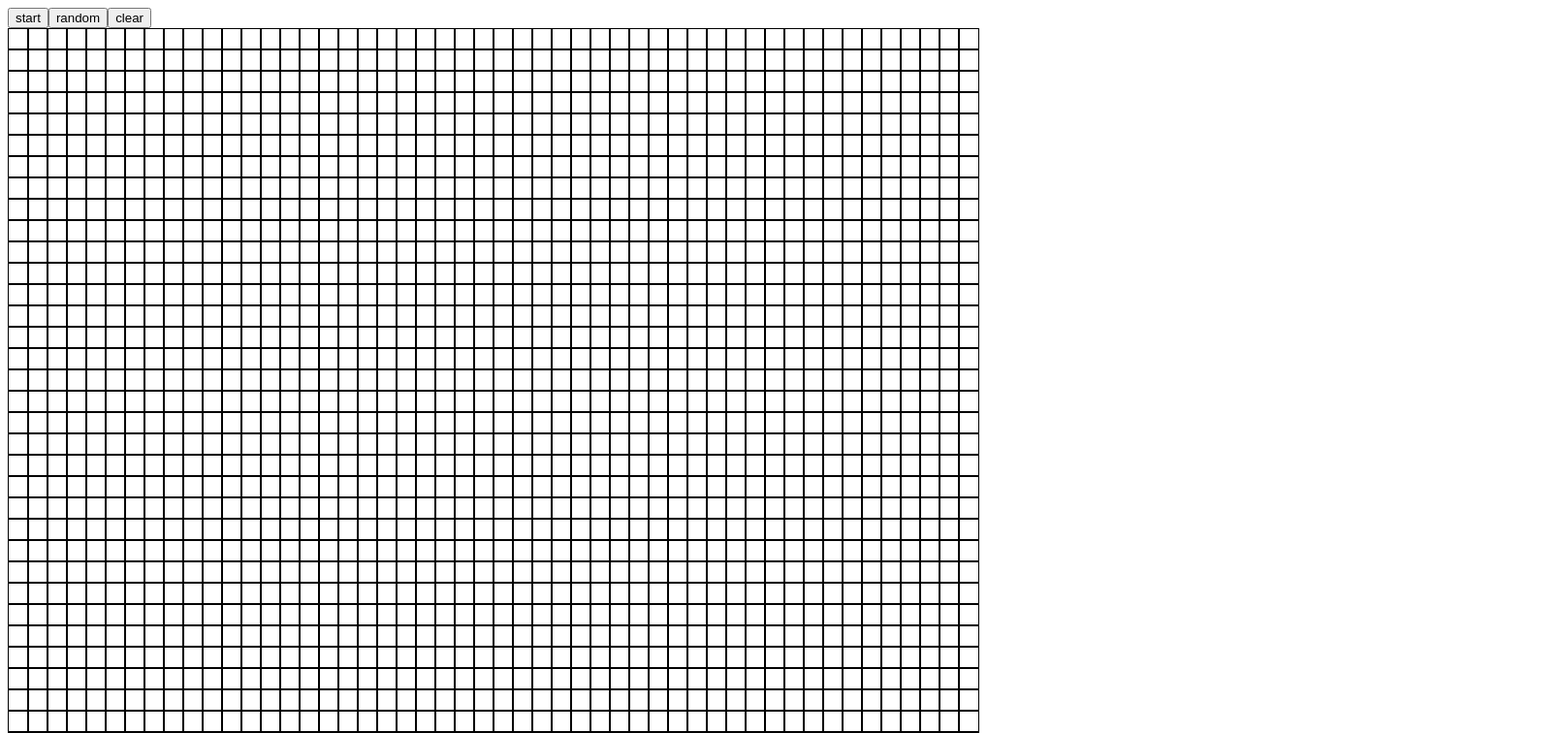
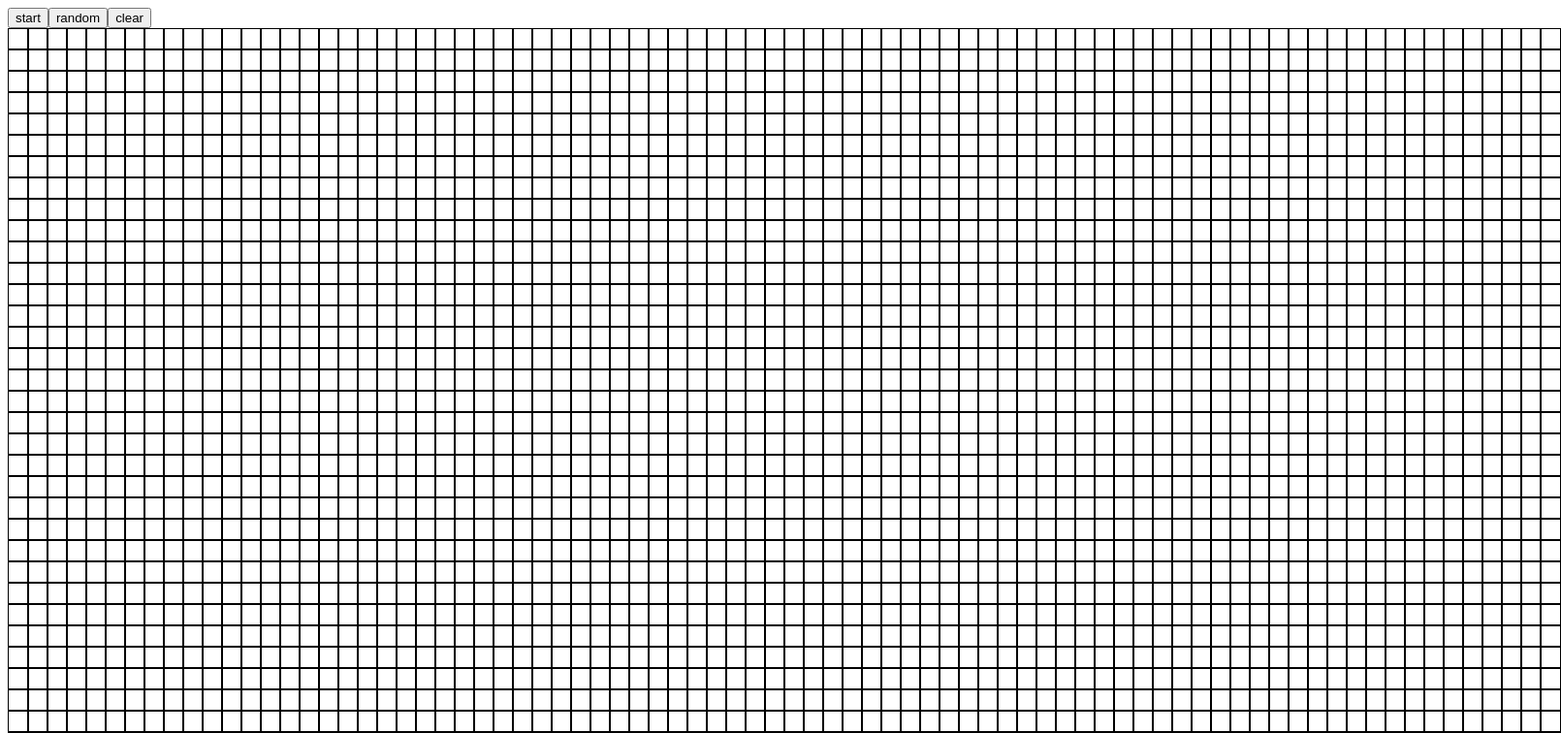
Before and after one commit to William-Ryan/cs_buildweek_1, a React (Create React App) app in the folder game-of-life/: page / in a window 1280 px wide. Shown: the top 756 px of the page at 97% size, 1610 px wide, since content can reach past the window. Built offline with nearby package versions, Linux system fonts and the light colour scheme.

Commit message:
Add polish and color features for game

```diff
--- a/game-of-life/package.json
+++ b/game-of-life/package.json
@@ -10,6 +10,7 @@
     "@types/node": "^12.0.0",
     "@types/react": "^16.9.0",
     "@types/react-dom": "^16.9.0",
+    "immer": "^7.0.7",
     "react": "^16.13.1",
     "react-dom": "^16.13.1",
     "react-scripts": "3.4.1",
--- a/game-of-life/src/App.tsx
+++ b/game-of-life/src/App.tsx
@@ -1,8 +1,9 @@
 import React, { useState, useCallback, useRef } from "react";
 import produce from "immer";
+import { cpuUsage } from "process";
 
-const numRows = 50;
-const numCols = 50;
+const numRows = 40;
+const numCols = 80;
 
 const operations = [
   [0, 1],
@@ -30,6 +31,7 @@ const App: React.FC = () => {
   });
 
   const [running, setRunning] = useState(false);
+  const [colors] = useState(["red", "blue", "purple", "yellow", "green"])
 
   const runningRef = useRef(running);
   runningRef.current = running;
@@ -65,8 +67,23 @@ const App: React.FC = () => {
     setTimeout(runSimulation, 100);
   }, []);
 
+  const changeBg = () => {
+    const color = colors
+    if (color.length <= 0){
+      return
+    }
+    else if (color.length > 0){
+      const randomColor = color[Math.floor(Math.random() * color.length)];
+      return randomColor
+    }
+    else {
+      return "blue"
+    }
+  }
+
   return (
     <>
+      <div>
         <button
           onClick={() => {
             setRunning(!running);
@@ -99,6 +116,7 @@ const App: React.FC = () => {
         >
           clear
         </button>
+      </div>
       <div
         style={{
           display: "grid",
@@ -118,7 +136,7 @@ const App: React.FC = () => {
               style={{
                 width: 20,
                 height: 20,
-                backgroundColor: grid[i][k] ? "pink" : undefined,
+                backgroundColor: grid[i][k] ? changeBg() : undefined,
                 border: "solid 1px black"
               }}
             />
```
Also changed, not shown: 1 other file (tests, documents, lock files or other folders). Lines whose indentation alone changed are shown as unchanged.
